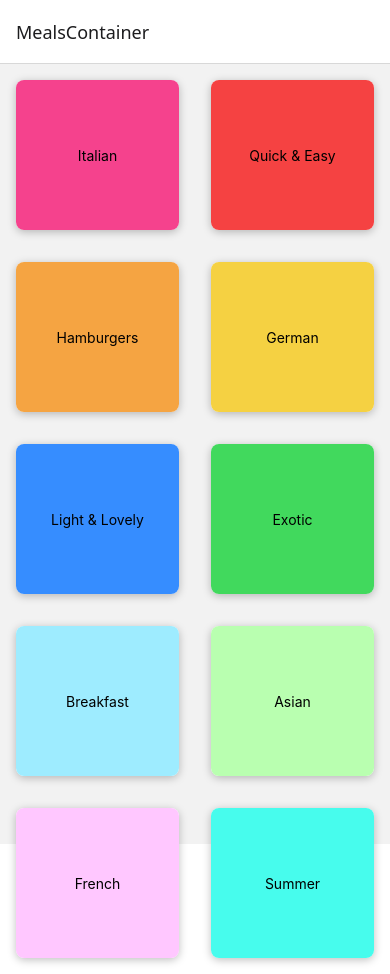
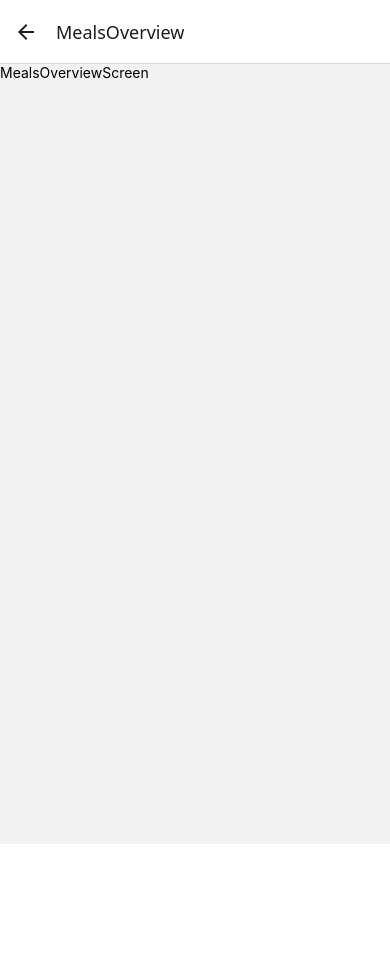
Before and after one commit to sharabhh/react-native, a React Native app in the folder 03/meal/: screen /MealsOverview in a window 390 px wide. After the commit the page ends 844 px from the top, so only its background shows below. Built offline with nearby package versions, Linux system fonts and the light colour scheme.

Commit message:
navigation setted up using stack navigator

```diff
--- a/03/meal/App.js
+++ b/03/meal/App.js
@@ -3,16 +3,18 @@ import { StyleSheet, Text, View } from "react-native";
 import CategoriesScreen from "./screens/CategoriesScreen";
 import { NavigationContainer } from "@react-navigation/native";
 import { createNativeStackNavigator } from "@react-navigation/native-stack";
+import MealsOverviewScreen from "./screens/MealsOverviewScreen";
 
 const Stack = createNativeStackNavigator();
 
 export default function App() {
   return (
     <>
-      <StatusBar style="light" />
+      <StatusBar style="dark" />
       <NavigationContainer>
         <Stack.Navigator>
           <Stack.Screen name="MealsContainer" component={CategoriesScreen} />
+          <Stack.Screen name="MealsOverview" component={MealsOverviewScreen} />
           {/* <CategoriesScreen /> */}
         </Stack.Navigator>
       </NavigationContainer>
--- a/03/meal/components/CategoryGridTile.jsx
+++ b/03/meal/components/CategoryGridTile.jsx
@@ -1,11 +1,18 @@
 import { View, Text, Pressable, StyleSheet, Platform } from "react-native";
 import React from "react";
 
-const CategoryGridTile = ({ title, color }) => {
+const CategoryGridTile = ({ title, color, onPress }) => {
   return (
     <View style={styles.gridItem}>
-      <Pressable android_ripple={{ color: "#ccc" }} style={({pressed}) => ([styles.button, pressed ? styles.buttonPressed : null ])}>
-        <View style={[styles.innerContainer, {backgroundColor: color}]}>
+      <Pressable
+        android_ripple={{ color: "#ccc" }}
+        style={({ pressed }) => [
+          styles.button,
+          pressed ? styles.buttonPressed : null,
+        ]}
+        onPress={onPress}
+      >
+        <View style={[styles.innerContainer, { backgroundColor: color }]}>
           <Text>{title}</Text>
         </View>
       </Pressable>
@@ -25,12 +32,12 @@ const styles = StyleSheet.create({
     backgroundColor: "white",
     shadowColor: "black",
     shadowOpacity: 0.25,
-    shadowOffset: {width: 0, height: 2},
+    shadowOffset: { width: 0, height: 2 },
     shadowRadius: 8,
     overflow: Platform.OS === "android" ? "hidden" : "visible",
   },
   button: {
-    flex: 1
+    flex: 1,
   },
   buttonPressed: {
     opacity: 0.5,
@@ -41,6 +48,5 @@ const styles = StyleSheet.create({
     justifyContent: "center",
     alignItems: "center",
     borderRadius: 8,
-
   },
 });
--- a/03/meal/screens/CategoriesScreen.jsx
+++ b/03/meal/screens/CategoriesScreen.jsx
@@ -3,12 +3,17 @@ import React from "react";
 import { CATEGORIES } from "../data/dummy-data";
 import CategoryGridTile from "../components/CategoryGridTile";
 
-const CategoriesScreen = () => {
+const CategoriesScreen = ({ navigation }) => {
   const RenderCategoryTile = (itemData) => {
+    function pressHandler() {
+      navigation.navigate("MealsOverview");
+    }
+
     return (
       <CategoryGridTile
         title={itemData.item.title}
         color={itemData.item.color}
+        onPress={pressHandler}
       />
     );
   };
--- /dev/null
+++ b/03/meal/screens/MealsOverviewScreen.jsx
@@ -0,0 +1,12 @@
+import { View, Text } from 'react-native'
+import React from 'react'
+
+const MealsOverviewScreen = () => {
+  return (
+    <View>
+      <Text>MealsOverviewScreen</Text>
+    </View>
+  )
+}
+
+export default MealsOverviewScreen
```
